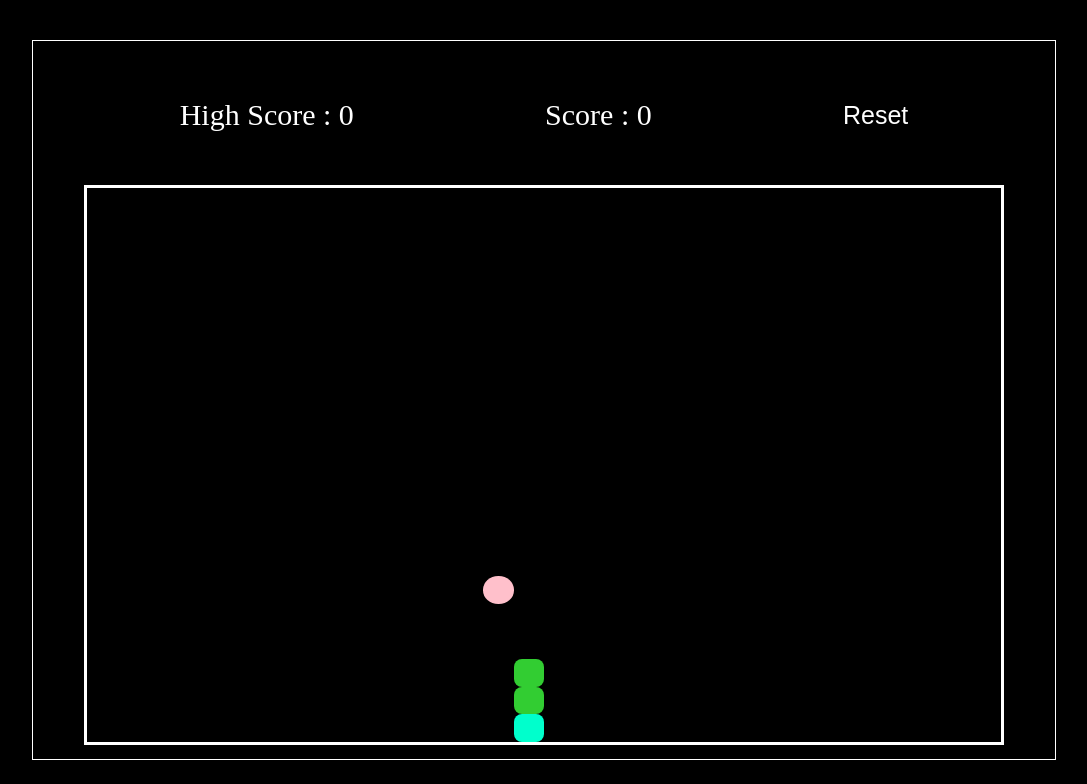
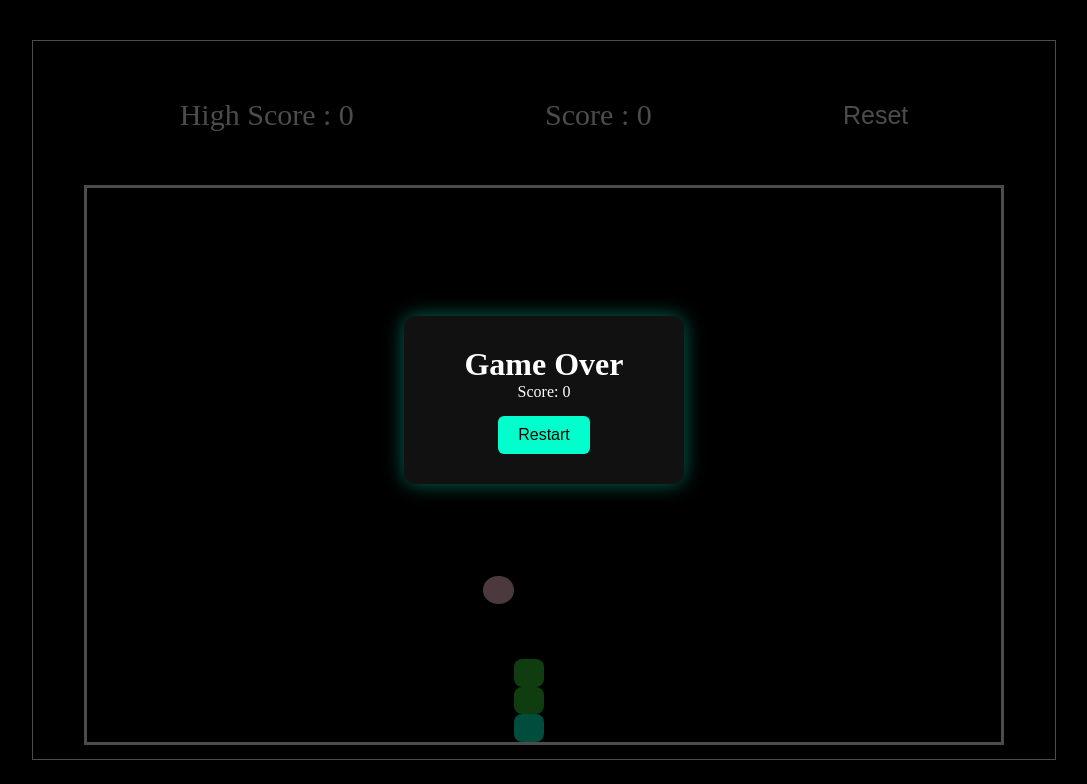
Before and after one commit to RIshabh231singh-shr/Snake-Game, a plain HTML site: page index.html in a window 1280 px wide. Shown: the whole page, without its empty margins (96-1183 px from the left). Drawn offline with Linux system fonts and the light colour scheme.

Commit message:
Added restart button

```diff
--- a/index.html
+++ b/index.html
@@ -11,6 +11,14 @@
       <div id="details"></div>
       <div id="gamearea"></div>
     </div>
+
+    <div id="gameOverOverlay" class="overlay hidden">
+      <div class="gameover-card">
+        <h1>Game Over</h1>
+        <p id="finalScore">Score: 0</p>
+        <button id="restartBtn">Restart</button>
+      </div>
+    </div>
   </body>
   <script src="script.js"></script>
 </html>
--- a/script.js
+++ b/script.js
@@ -152,35 +152,40 @@ function movesnake() {
 let gameInterval = setInterval(movesnake, 200); //set interval callback function le ya direct fuction ka naam baat same hai
 function gameOver() {
   clearInterval(gameInterval);
-  alert("Game Over");
+  document.getElementById("gameOverOverlay").classList.remove("hidden");
 }
 
 //adding functionalities of reset
-
-reset.addEventListener("click", function () {
+function restart() {
   // stop game
   clearInterval(gameInterval);
+
+  // hide game over card
+  document.getElementById("gameOverOverlay").classList.add("hidden");
 
   // reset values
   Score = 0;
   direction = "DOWN";
-  let speed = 200;
 
   // update UI
   ChangeScore();
 
   // clear board
-  document.querySelectorAll(".cell").forEach(function (cell) {
-    cell.classList.remove("snake", "food");
+  document.querySelectorAll(".cell").forEach((cell) => {
+    cell.classList.remove("snake", "snakehead", "food");
   });
 
   // reset snake
   snake = [42, 43, 44];
   drawsnake();
 
-  // new food
+  // generate new food
   generatefood();
 
   // restart game
-  gameInterval = setInterval(movesnake, speed);
-});
+  gameInterval = setInterval(movesnake, 200);
+}
+
+reset.addEventListener("click", restart);
+
+document.getElementById("restartBtn").addEventListener("click", restart);
--- a/style.css
+++ b/style.css
@@ -63,3 +63,40 @@ body {
   background-color: pink;
   border-radius: 50%;
 }
+
+.overlay {
+  position: fixed;
+  top: 0;
+  left: 0;
+  width: 100vw;
+  height: 100vh;
+  background: rgba(0, 0, 0, 0.7);
+  display: flex;
+  align-items: center;
+  justify-content: center;
+  z-index: 999;
+}
+
+.hidden {
+  display: none;
+}
+
+.gameover-card {
+  background: #111;
+  color: white;
+  padding: 30px 40px;
+  border-radius: 12px;
+  text-align: center;
+  box-shadow: 0 0 20px rgba(0, 255, 204, 0.4);
+  min-width: 280px;
+}
+
+.gameover-card button {
+  margin-top: 15px;
+  padding: 10px 20px;
+  background: #00ffcc;
+  border: none;
+  border-radius: 6px;
+  cursor: pointer;
+  font-size: 16px;
+}
```
